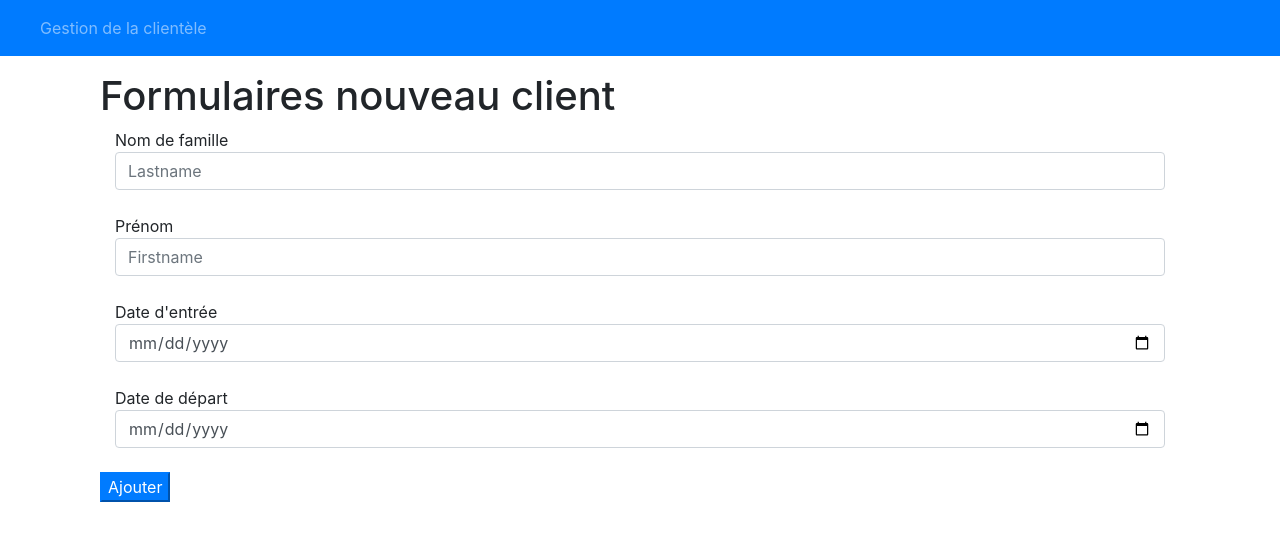
After one commit to iman6996/hbhotelmanageriman, a PHP site: the page made by template/client/new.html.twig in a window 1280 px wide. The commit adds this page. Shown: the top 541 px of the page. Run offline with PHP 8.4, Linux system fonts and the light colour scheme; the template is opened without the code that fills it, so the values that code supplies are empty; some libraries are stand-ins or nearby versions.

Commit message:
Create client

```diff
--- a/config/routes.php
+++ b/config/routes.php
@@ -21,6 +21,6 @@ $router->get('/rooms/(\d+)', 'RoomsController@show'); // Affichage de 1 room
 $router->get('/clients', 'ClientsController@show');
 
 $router->get('/clients/new/','ClientsController@new');
-
+$router->post('clients/', 'ClientsController@create' );
 
 $router->run();
--- a/src/controller/ClientsController.php
+++ b/src/controller/ClientsController.php
@@ -16,4 +16,9 @@ class ClientsController extends AbstractController
             'clients' => $clients
         ]);
     }
+
+    public function new()
+    {
+        echo $this->container->getTwig()->render('client/new.html.twig');
+    }
 }
--- /dev/null
+++ b/template/client/new.html.twig
@@ -0,0 +1,31 @@
+{% extends "base.html.twig" %}
+{% block title %}
+Formulaire pour nouveau client
+{% endblock %}
+
+{% block content %}
+    <div class="container">
+        <h1>Formulaires nouveau client</h1>
+        <form action="{{env.base_path}}/clients/" method="POST">
+            <div class="form-group">
+                <div class="col"><div>Nom de famille</div>
+                    <input id="formLastname" name="lastname" type="text" class="form-control" placeholder="Lastname">
+                </div>
+                <br>
+                <div class="col"><div>Prénom</div>
+                    <input id="formFirstname" name= "firstname" type="text" class="form-control" placeholder="Firstname">
+                </div>
+                <br>
+                <div class="col"><div>Date d'entrée</div>
+                    <input id="formEntryDate" name= "entryDate" type="date" class="form-control" placeholder="Entry Date">
+                </div>
+                <br>
+                <div class="col"><div>Date de départ</div>
+                    <input id="formDepartureDate" name= "departureDate" type="date" class="form-control" placeholder="Departure Date">
+                </div>
+                <br>
+                <input class="btn-primary" type="submit" value="Ajouter">
+            </div>
+        </form>
+    </div>
+    {% endblock  %}
```
Also changed, not shown: src/model/Client.php (+5 -5 lines), src/service/ClientManager.php (+9 -6 lines), template/client/show.html.twig (+9 -2 lines).
